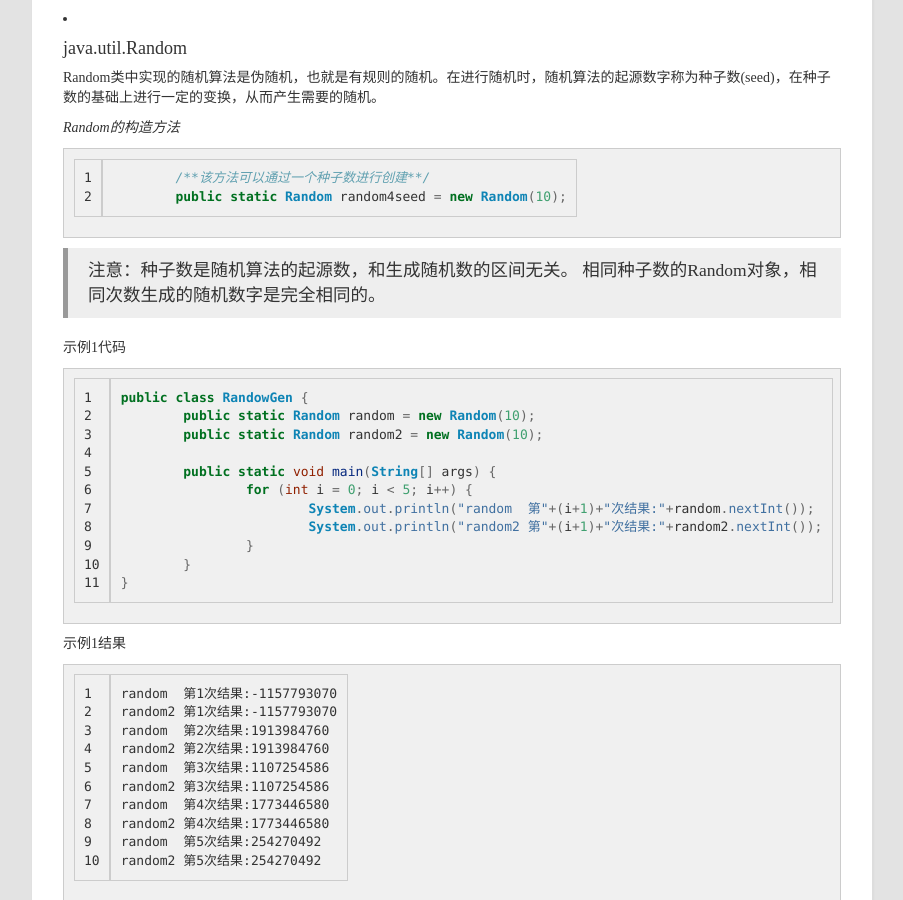
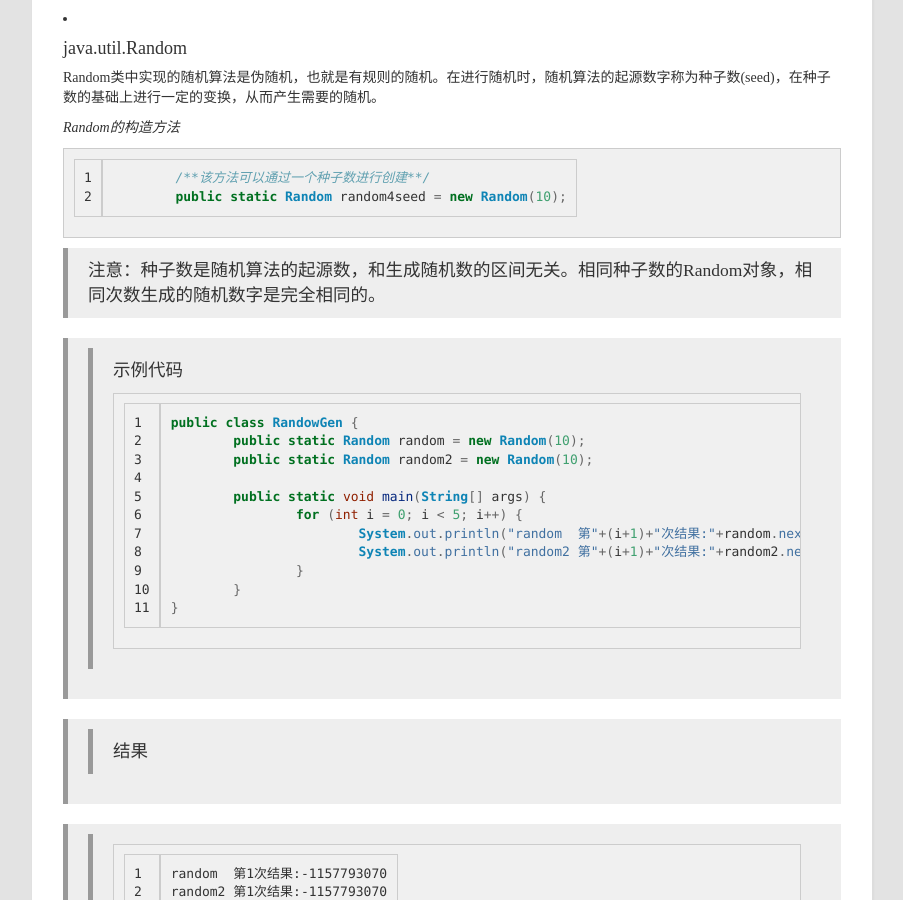
Before and after one commit to tomgg/tomgg.github.io, a Jekyll site: the page built from _posts/2016-07-20-java-random.md, in a window 1280 px wide and 900 px high, scrolled down 682 px. Shown: the whole window, without its empty margins (53-956 px from the left). Built offline with Jekyll 4.4.1, drawn with Linux system fonts in a browser that asks for light colours; nearby versions of some CDN libraries; comment, search, counter and statistics services are not loaded.

Commit message:
no message

````diff
--- a/_posts/2016-07-20-java-random.md
+++ b/_posts/2016-07-20-java-random.md
@@ -47,39 +47,37 @@ _Random的构造方法_
 	public static Random random4seed = new Random(10);
 ```
 
->注意：种子数是随机算法的起源数，和生成随机数的区间无关。
->相同种子数的Random对象，相同次数生成的随机数字是完全相同的。
+>注意：种子数是随机算法的起源数，和生成随机数的区间无关。相同种子数的Random对象，相同次数生成的随机数字是完全相同的。
 
-示例1代码
+>>示例代码
+>>``` java
+>>public class RandowGen {
+>>	public static Random random = new Random(10);
+>>	public static Random random2 = new Random(10);
+>>
+>>	public static void main(String[] args) {
+>>		for (int i = 0; i < 5; i++) {
+>>			System.out.println("random  第"+(i+1)+"次结果:"+random.nextInt());
+>>			System.out.println("random2 第"+(i+1)+"次结果:"+random2.nextInt());
+>>		}
+>>	}
+>>}
+>>```
 
-``` java
-public class RandowGen {
-	public static Random random = new Random(10);
-	public static Random random2 = new Random(10);
+>>结果
 
-	public static void main(String[] args) {
-		for (int i = 0; i < 5; i++) {
-			System.out.println("random  第"+(i+1)+"次结果:"+random.nextInt());
-			System.out.println("random2 第"+(i+1)+"次结果:"+random2.nextInt());
-		}
-	}
-}
-```
-
-示例1结果
-
-```
-random  第1次结果:-1157793070
-random2 第1次结果:-1157793070
-random  第2次结果:1913984760
-random2 第2次结果:1913984760
-random  第3次结果:1107254586
-random2 第3次结果:1107254586
-random  第4次结果:1773446580
-random2 第4次结果:1773446580
-random  第5次结果:254270492
-random2 第5次结果:254270492
-```
+>>```
+>>random  第1次结果:-1157793070
+>>random2 第1次结果:-1157793070
+>>random  第2次结果:1913984760
+>>random2 第2次结果:1913984760
+>>random  第3次结果:1107254586
+>>random2 第3次结果:1107254586
+>>random  第4次结果:1773446580
+>>random2 第4次结果:1773446580
+>>random  第5次结果:254270492
+>>random2 第5次结果:254270492
+>>```
 
 ``` java
 	/**该方法虽然没有参数，但是其内部会用一个数字和系统当前纳秒时间做一个异或操作的结果作为种子数，再调用有参的构造方法。由于系统时间是一直在变化的，所以基本上得到随机数都是不重复**/
````
